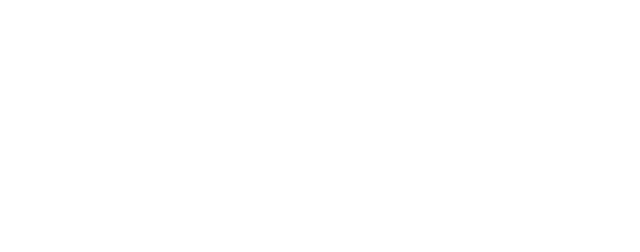
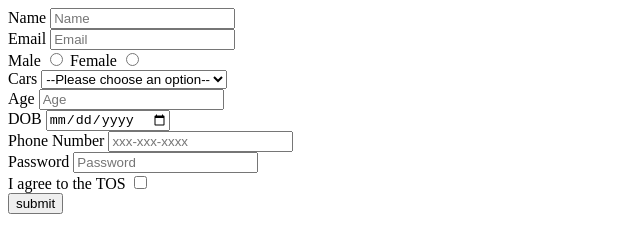
Before and after one commit to acciojob/signup-form-car-praveenbareth4261-cloud, a website: page main.html in a window 1280 px wide. Shown: the whole page, without its empty margins (0-640 px from the left). Drawn offline with Linux system fonts and the light colour scheme.

Commit message:
created a submission

```diff
--- a/main.html
+++ b/main.html
@@ -8,6 +8,43 @@
 
 <body>
 	<!-- the entire body must be written by student -->
+	<form method="post">
+		<label for="name">Name</label>
+		<input type="text" id="name" required placeholder="Name">
+		<br>
+		<label for="email">Email</label>
+		<input type="email" id="email" placeholder="Email" required>
+		<br>
+		<label for="gender_m">Male</label>
+		<input type="radio" name="gender" id="gender_m" required>
+		<label for="gender_f">Female</label>
+		<input type="radio" name="gender" id="gender_f" required>
+		<br>
+		<label for="cars">Cars</label>
+		<select id="cars" name="cars" required>
+			<option value=""disabled selected>--Please choose an option--</option>
+			<option value="scorpio">Scorpio</option>
+			<option value="thar">Thar</option>
+			<option value="fortuner">Fortuner</option>
+		</select>
+		<br>
+		<label for="age">Age</label>
+		<input type="number" id="age" placeholder="Age" required>
+		<br>
+		<label for="dob">DOB</label>
+		<input type="date" id="dob" required>
+		<br>
+		<label for="tel">Phone Number</label>
+		<input type="tel" id="tel" placeholder="xxx-xxx-xxxx">
+		<br>
+		<label for="password">Password</label>
+		<input type="password" id="password" placeholder="Password" required>
+		<br>
+		<label for="tos">I agree to the TOS</label>
+		<input type="checkbox" id="tos" required>
+		<br>
+		<button>submit</button>
+	</form>
     <script type="text/javascript" src="./script.js">
 </script>
 
```
